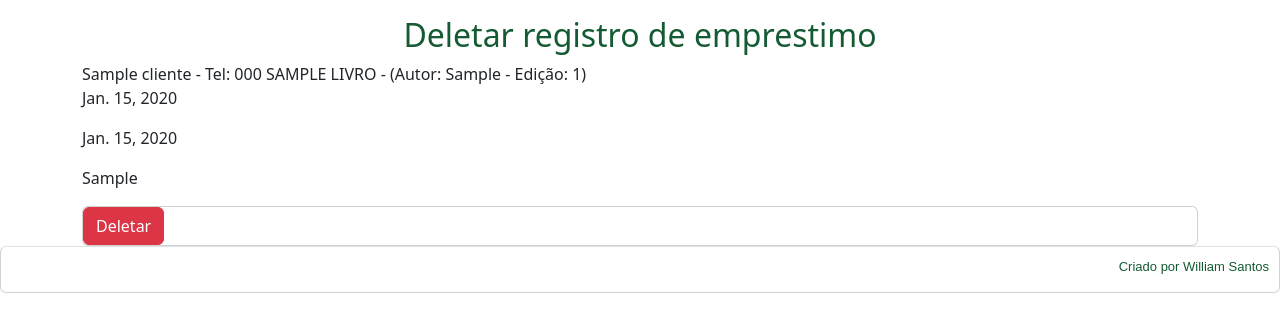
After one commit to willsantos86/Acervo_livros, a Django app: page /deletar/1/ in a window 1280 px wide. The commit adds this page. Shown: the top 332 px of the page. Run offline with Django 3.2, Linux system fonts and the light colour scheme; tables that the repository leaves empty hold one stand-in row (values such as "Sample post"); some libraries are stand-ins or nearby versions.

Commit message:
Criando as paginas de visualização, edição e delete.

```diff
--- a/acervo/settings.py
+++ b/acervo/settings.py
@@ -79,7 +79,7 @@ WSGI_APPLICATION = 'acervo.wsgi.application'
 DATABASES = {
     'default': {
         'ENGINE': 'django.db.backends.postgresql',
-        'NAME': 'emprestimolivros',
+        'NAME': 'biblioteca',
         'USER': 'postgres',
         'PASSWORD': '#Willi@m86',
         'HOST': 'localhost',
--- a/acervo/urls.py
+++ b/acervo/urls.py
@@ -17,8 +17,13 @@ from django.contrib import admin
 from django.urls import path
 from cadastro.views import *
 
+
+app_name = 'cadastro'
+
 urlpatterns = [
-    path('visualizar/', visualizar),
-    path('', emprestimo),
+    path('deletar/<int:pk>/', deletar, name='deletar'),
+    path('editar/<int:pk>/', editar, name='editar'),
+    path('visualizar/', visualizar, name='visualizar'),
+    path('', emprestimo, name='emprestimo'),
     path('admin/', admin.site.urls),
 ]
--- a/cadastro/admin.py
+++ b/cadastro/admin.py
@@ -14,7 +14,7 @@ class LivroAdmin(admin.ModelAdmin):
     list_filter = ['titulo']
 
 class EmprestimoAdmin(admin.ModelAdmin):
-    list_display = ['cliente', 'livro', 'data_retirada', 'data_entrega', 'observacao']
+    list_display = ['cliente', 'livro', 'data_retirada', 'observacao']
     search_fields = ['cliente', 'livro', 'data_retirada', 'data_entrega']
     list_filter = ['data_retirada']
 
--- a/cadastro/forms.py
+++ b/cadastro/forms.py
@@ -7,5 +7,5 @@ class EmprestimoForm(forms.ModelForm):
     class Meta:
         model = Emprestimo
         fields = [
-            'cliente', 'livro', 'data_retirada', 'data_entrega_prevista', 'data_entrega', 'observacao'
+            'cliente', 'livro', 'data_retirada', 'data_entrega_prevista', 'observacao'
         ]
--- a/cadastro/models.py
+++ b/cadastro/models.py
@@ -36,7 +36,6 @@ class Emprestimo(models.Model):
     livro = models.ForeignKey(Livro,verbose_name='Livro', on_delete=models.CASCADE)
     data_retirada = models.DateField(verbose_name='Data de Retirada')
     data_entrega_prevista = models.DateField(verbose_name='Previsão Entrega')
-    data_entrega = models.DateField(verbose_name='Entrega')
     observacao = models.TextField(verbose_name='Observação', blank=True)
 
     def __str__(self):
--- /dev/null
+++ b/cadastro/templates/deletar.html
@@ -0,0 +1,34 @@
+{% load static %}
+<!DOCTYPE html>
+
+<html lang="pt-br">
+  <head>
+    <meta charset="utf-8">
+    <meta name="viewport" content="width=device-width, initial-scale=1">
+    <title>Contato</title>
+    <link href="https://cdn.jsdelivr.net/npm/bootstrap@5.2.3/dist/css/bootstrap.min.css" rel="stylesheet" integrity="sha384-rbsA2VBKQhggwzxH7pPCaAqO46MgnOM80zW1RWuH61DGLwZJEdK2Kadq2F9CUG65" crossorigin="anonymous">
+  </head>
+  <body style="background-color: rgb(255, 255, 255);">
+
+    <main>
+      <div class="container">
+        <h2 class="mt-3 mb-6" style="text-align: center;color: rgb(20, 90, 50);">Deletar registro de emprestimo</h2>
+            <th>{{ emprestimo.cliente }}</th>
+            <th>{{ emprestimo.livro }}</th>
+            <p>{{ emprestimo.data_retirada }}</p>
+            <p>{{ emprestimo.data_entrega_prevista }}</p>
+            <p>{{ emprestimo.observacao }}</p>
+        <div class="card">
+            <form method="post" action="." onsubmit="return confirm('Tem certeza que deseja deletar registro?');">
+                {% csrf_token %}
+                <button class="btn btn-danger" type="submit">Deletar</button>
+            </form>
+        </div>
+    </div>
+    </main>
+    <footer class="card m-auto border-top" style="text-align: end; background-color: rgb(255, 255, 255 ); padding-right: 10px; padding-top: 10px; padding-bottom: 15px; font-family: Arial, Helvetica, sans-serif; font-size: small; color: rgb(20, 90, 50);">
+      Criado por William Santos
+    </footer>
+  <script src="https://cdn.jsdelivr.net/npm/bootstrap@5.2.3/dist/js/bootstrap.bundle.min.js" integrity="sha384-kenU1KFdBIe4zVF0s0G1M5b4hcpxyD9F7jL+jjXkk+Q2h455rYXK/7HAuoJl+0I4" crossorigin="anonymous"></script>
+</body>
+</html>
--- a/cadastro/views.py
+++ b/cadastro/views.py
@@ -1,4 +1,4 @@
-from django.shortcuts import render
+from django.shortcuts import render, redirect
 from cadastro.forms import *
 
 # Create your views here.
@@ -14,7 +14,30 @@ def emprestimo(request):
     }
     return render(request, 'emprestimo.html', contexto)
 
+
 def visualizar(request):
     lista_emprestimos = Emprestimo.objects.all()
     context = {'lista_emprestimos': lista_emprestimos }
     return render(request,'visualizar.html', context)
+
+def editar(request, pk):
+    emprestimo = Emprestimo.objects.get(id=pk)
+    form = EmprestimoForm(instance= emprestimo)
+    context = {'form': form}
+
+    if request.method =='POST':
+        form = EmprestimoForm(request.POST, instance= emprestimo)
+
+        if form.is_valid():
+            form.save()
+            return redirect('cadastro:visualizar')
+    return render(request, 'editar.html', context)
+
+def deletar(request, pk):
+    emprestimo = Emprestimo.objects.get(id=pk)
+    context = {'emprestimo': emprestimo }
+
+    if request.method =='POST':
+        emprestimo.delete()
+        return redirect('cadastro:visualizar')
+    return render(request, 'deletar.html', context)
```
Also changed, not shown: cadastro/templates/editar.html (added, +36 -0 lines), cadastro/templates/visualizar.html (+5 -2 lines), cadastro/migrations/0001_initial.py, cadastro/migrations/0002_remove_emprestimo_data_entrega.py (added).
